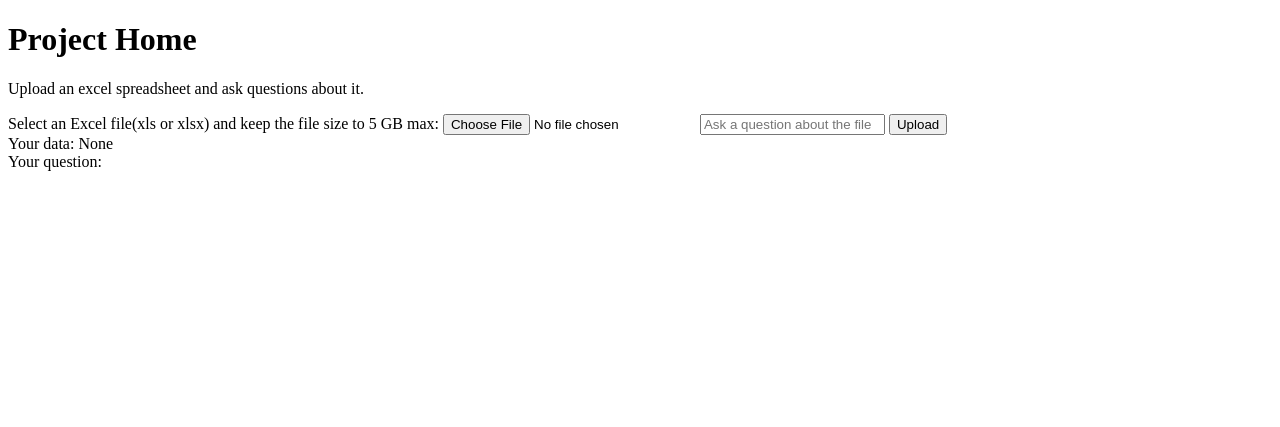
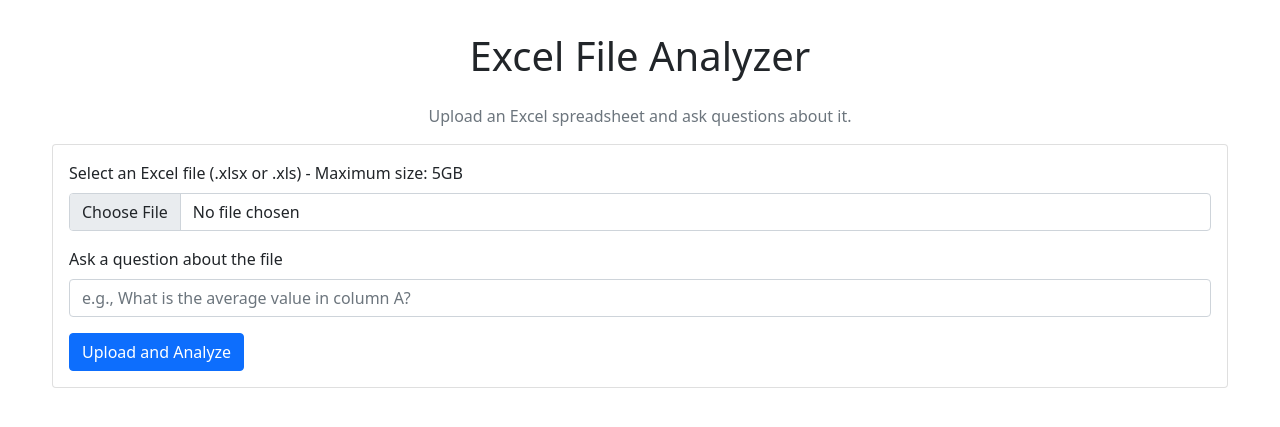
Before and after one commit to aryanb1324/AI-Analyzer-Fork, a Flask app: page / in a window 1280 px wide. Shown: the top 427 px of the page. Run offline with Flask 3, Linux system fonts and the light colour scheme; some libraries are stand-ins or nearby versions.

Commit message:
Update index.html
updated html page 6/12/2025

```diff
--- a/templates/index.html
+++ b/templates/index.html
@@ -1,21 +1,124 @@
 <!DOCTYPE html>
-  <html>
-    <title>Project Home</title>
-    <body>
+<html lang="en">
+<head>
+    <meta charset="UTF-8">
+    <meta name="viewport" content="width=device-width, initial-scale=1.0">
+    <title>Excel File Analyzer</title>
+    <link href="https://cdnjs.cloudflare.com/ajax/libs/bootstrap/5.1.3/css/bootstrap.min.css" rel="stylesheet">
+    <style>
+        .container {
+            max-width: 1200px;
+            margin-top: 2rem;
+        }
+        .file-info {
+            background-color: #f8f9fa;
+            border-radius: 0.5rem;
+            padding: 1rem;
+            margin-bottom: 1rem;
+        }
+        #data-table {
+            font-size: 0.85rem;
+            max-height: 400px;
+            overflow-y: auto;
+        }
+        .alert {
+            margin-top: 1rem;
+        }
+    </style>
+</head>
+<body>
+    <div class="container">
+        <div class="row">
+            <div class="col-md-12">
+                <h1 class="text-center mb-4">Excel File Analyzer</h1>
+                <p class="text-center text-muted">Upload an Excel spreadsheet and ask questions about it.</p>
 
-      <h1>Project Home</h1>
-      <p>Upload an excel spreadsheet and ask questions about it.</p>
-      <form action="/upload", method="POST", enctype="multipart/form-data">
-        <label for="file">Select an Excel file(xls or xlsx) and keep the file size to 5 GB max:</label>
-        <input type="file" name="file"  accept=".xlsx, .xls"/>
-        <input type="text" name="question" placeholder="Ask a question about the file" />
-        <input type="submit" value="Upload" />
+                <!-- Flash messages -->
+                {% with messages = get_flashed_messages() %}
+                    {% if messages %}
+                        {% for message in messages %}
+                            <div class="alert alert-warning alert-dismissible fade show" role="alert">
+                                {{ message }}
+                                <button type="button" class="btn-close" data-bs-dismiss="alert"></button>
+                            </div>
+                        {% endfor %}
+                    {% endif %}
+                {% endwith %}
 
-      </form>
+                <!-- Success message -->
+                {% if success %}
+                    <div class="alert alert-success alert-dismissible fade show" role="alert">
+                        <strong>File Upload Successful!</strong> Your file "{{ file_info.filename }}" has been received and your question has been recorded. Question answering feature coming soon!
+                        <button type="button" class="btn-close" data-bs-dismiss="alert"></button>
+                    </div>
+                {% endif %}
 
-      <div>Your data: {{ file_data|safe }}
-      </div>
-      <div>Your question: {{ query|safe }}</div>
+                <!-- Upload form -->
+                <div class="card mb-4">
+                    <div class="card-body">
+                        <form action="/upload" method="POST" enctype="multipart/form-data">
+                            <div class="mb-3">
+                                <label for="file" class="form-label">
+                                    Select an Excel file (.xlsx or .xls) - Maximum size: 5GB
+                                </label>
+                                <input type="file"
+                                       class="form-control"
+                                       name="file"
+                                       id="file"
+                                       accept=".xlsx,.xls"
+                                       required />
+                            </div>
 
-    </body>
-  </html>
+                            <div class="mb-3">
+                                <label for="question" class="form-label">Ask a question about the file</label>
+                                <input type="text"
+                                       class="form-control"
+                                       name="question"
+                                       id="question"
+                                       placeholder="e.g., What is the average value in column A?"
+                                       required />
+                            </div>
+
+                            <button type="submit" class="btn btn-primary">
+                                Upload and Analyze
+                            </button>
+                        </form>
+                    </div>
+                </div>
+
+                <!-- Results section -->
+                {% if file_info %}
+                    <div class="file-info">
+                        <h5>File Information:</h5>
+                        <p><strong>Filename:</strong> {{ file_info.filename }}</p>
+                        <p><strong>Rows:</strong> {{ file_info.rows }}</p>
+                        <p><strong>Columns:</strong> {{ file_info.columns }}</p>
+                        <p><strong>Column Names:</strong> {{ file_info.column_names | join(', ') }}</p>
+                    </div>
+                {% endif %}
+
+                {% if query %}
+                    <div class="alert alert-info">
+                        <strong>Your Question:</strong> {{ query }}
+                        <br><small class="text-muted">Note: Question processing feature is coming in the next development phase. For now, we're confirming your question was received.</small>
+                    </div>
+                {% endif %}
+
+                {% if file_data %}
+                    <div class="card">
+                        <div class="card-header">
+                            <h5>File Contents Preview</h5>
+                            <small class="text-muted">This shows your uploaded data has been successfully read. Question answering functionality will be added in the next phase.</small>
+                        </div>
+                        <div class="card-body" style="overflow-x: auto;">
+                            {{ file_data | safe }}
+                        </div>
+                    </div>
+                {% endif %}
+            </div>
+        </div>
+    </div>
+
+    <script src="https://cdnjs.cloudflare.com/ajax/libs/bootstrap/5.1.3/js/bootstrap.bundle.min.js"></script>
+</body>
+</html>
```
